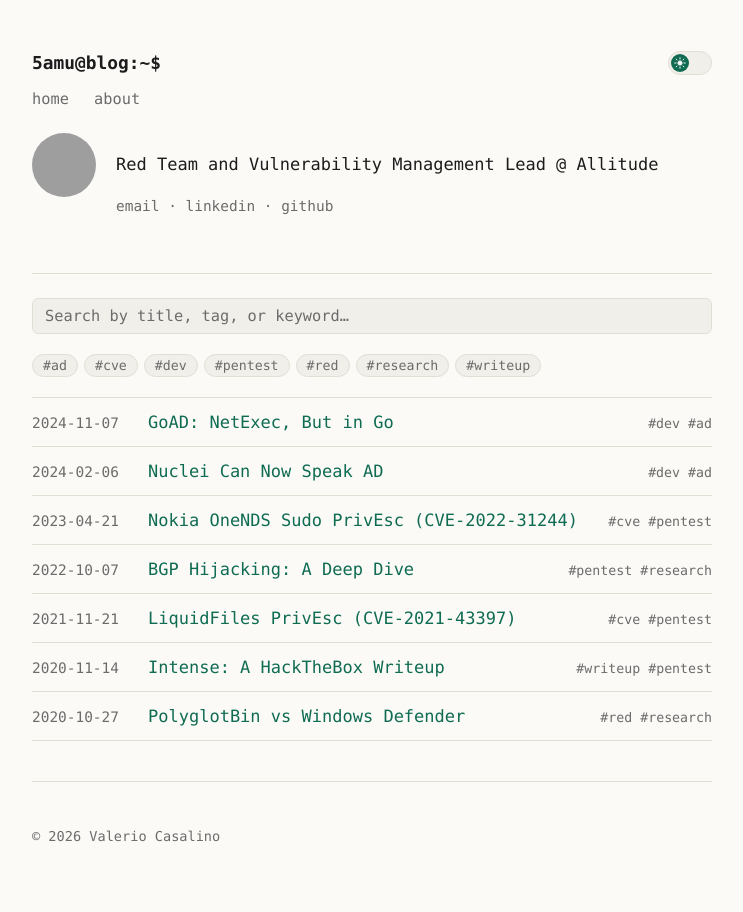
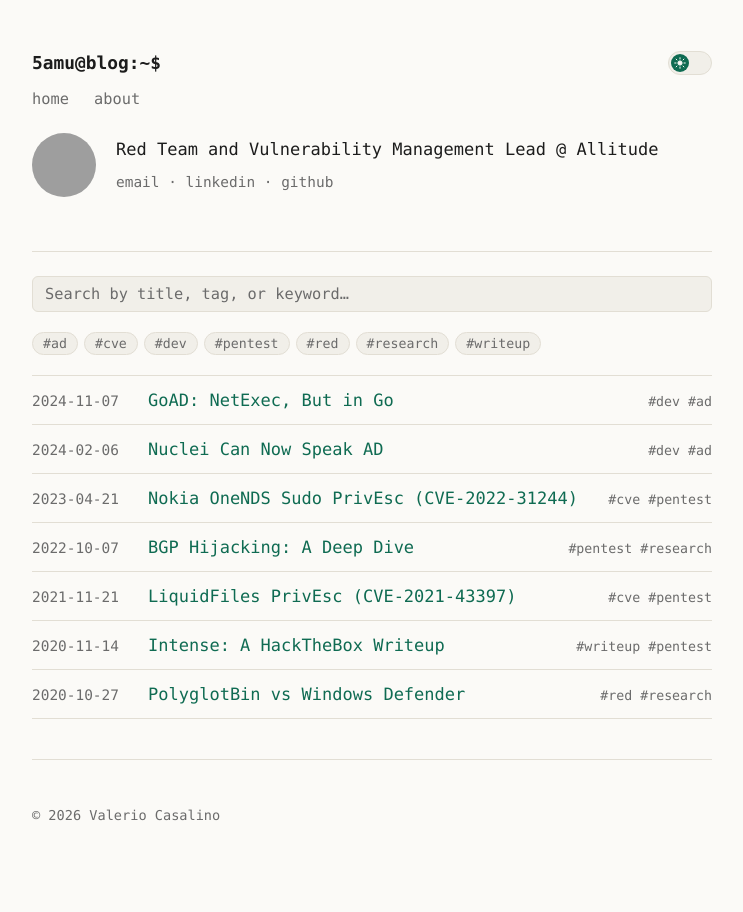
Before and after one commit to 5amu/5amu.github.io, a Jekyll site: the page built from index.md, in a window 1280 px wide. Shown: the whole page, without its empty margins (268-1011 px from the left). Built offline with Jekyll 4.4.1, drawn with Linux system fonts in a browser that asks for light colours; some web fonts are replaced; grey boxes are pictures that could not be loaded.

Commit message:
Vertically center bio headline and links against the avatar
flex-start left the text block top-aligned, and the paragraph's
default browser margin skewed centering even after switching to
align-items: center.

Co-Authored-By: Claude Sonnet 5 <noreply@anthropic.com>

```diff
--- a/assets/css/style.css
+++ b/assets/css/style.css
@@ -258,7 +258,7 @@ hr,
 #bio {
   display: flex;
   gap: 20px;
-  align-items: flex-start;
+  align-items: center;
   margin-bottom: 20px;
 }
 #bio .avatar {
@@ -267,6 +267,9 @@ hr,
   border-radius: 50%;
   flex-shrink: 0;
   display: block;
+}
+#bio #text-wrapper p {
+  margin: 0;
 }
 #bio .contact {
   font-family: var(--font-mono);
```
